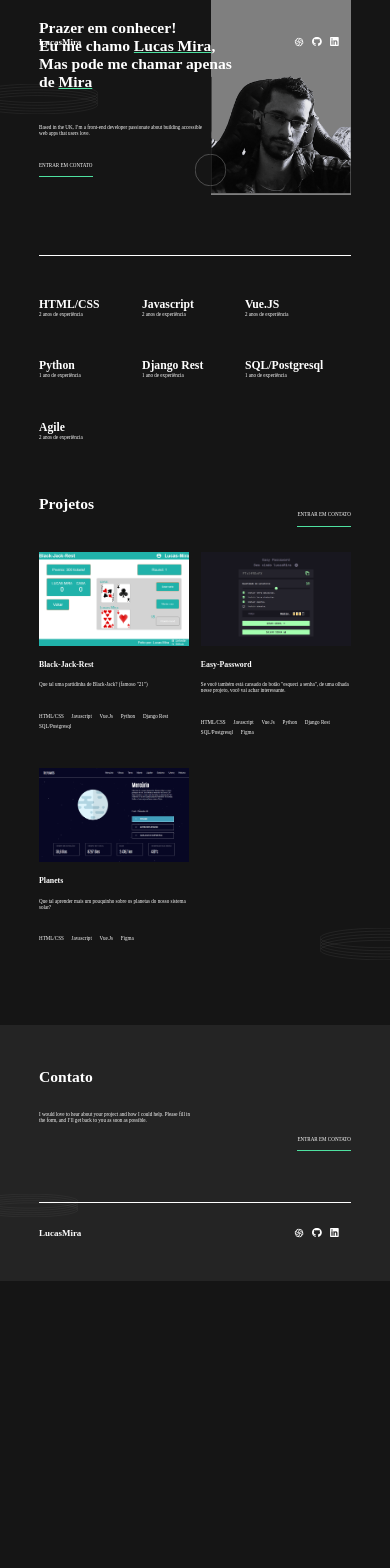
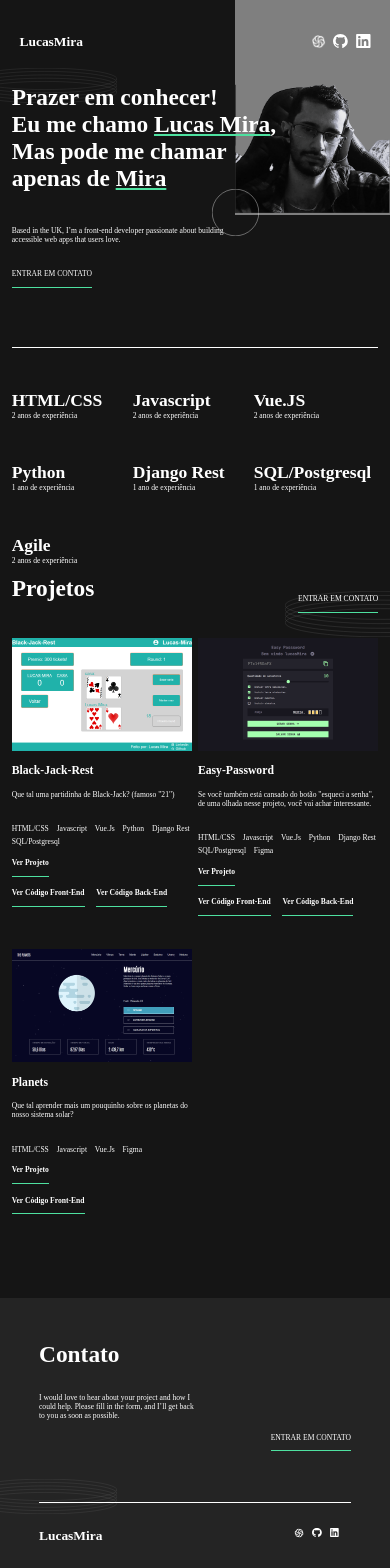
Before and after one commit to miratkd/podeMeChamarDeMira, a Vue app: page / in a window 390 px wide. Shown: the top 1568 px of the page. Before the commit the page ends 1281 px from the top, so only its background shows below. Built offline with nearby package versions, Linux system fonts and the light colour scheme.

Commit message:
tablet 1.0

```diff
--- a/src/App.vue
+++ b/src/App.vue
@@ -85,4 +85,20 @@ p {
   right: 0;
   top: 110vh;
   width: 18em;
-}</style>
+}
+@media screen and (max-width: 850px) {
+  body{
+    font-size: 1.5vw;
+  }
+  .content-container{
+    padding: 0;
+  }
+  .app-circle-img{
+    width: 20em;
+    top: 8vh;
+  }
+  .app-circle-img-2 {
+    top: 70vh;
+  }
+}
+</style>
--- a/src/components/Header.vue
+++ b/src/components/Header.vue
@@ -41,7 +41,16 @@ export default {
     margin-right: 3vw;
 }
 .header-icon{
-    width: 2.5vw;
+    width: 2.5em;
     cursor: pointer;
 }
+@media screen and (max-width: 850px){
+    .header-container{
+        width: 90%;
+        padding: 0 5%
+    }
+    .header-icons-container{
+        margin-right: 0;
+    }
+}
 </style>
--- a/src/components/Introduction.vue
+++ b/src/components/Introduction.vue
@@ -1,9 +1,12 @@
 <template>
     <div class="introduction-container">
         <div class="introduction-text-container">
-            <h1 class="introduction-main-text">Prazer em conhecer! <br> Eu me chamo <b class="introduction-name-detail">Lucas Mira</b>, <br> Mas pode me chamar apenas de <b class="introduction-name-detail">Mira</b></h1>
-            <p class="introduction-description">Based in the UK, I’m a front-end developer passionate about building accessible web apps that users love.</p>
-            <ContactMe class="introduction-contact-class"/>
+            <h1 class="introduction-main-text">Prazer em conhecer! <br> Eu me chamo <b
+                    class="introduction-name-detail">Lucas Mira</b>, <br> Mas pode me chamar apenas de <b
+                    class="introduction-name-detail">Mira</b></h1>
+            <p class="introduction-description">Based in the UK, I’m a front-end developer passionate about building
+                accessible web apps that users love.</p>
+            <ContactMe class="introduction-contact-class" />
         </div>
         <div class="introduction-img-container">
             <img class="introduction-img-oval" src="@/assets/oval.svg" alt="">
@@ -18,49 +21,74 @@
 import ContactMe from './ContactMe.vue';
 export default {
     name: 'IntroductionComponent',
-    components:{
+    components: {
         ContactMe
     }
 }
 </script>
 
 <style scoped>
-.introduction-container{
+.introduction-container {
     display: flex;
-    border-bottom: 1px solid white;
     padding-bottom: 7vh;
 }
-.introduction-text-container{
+
+.introduction-text-container {
     width: 55%;
     display: flex;
     flex-direction: column;
     justify-content: center;
 }
-.introduction-img-container{
+
+.introduction-img-container {
     width: 45%;
     position: relative;
 }
-.introduction-img{
+
+.introduction-img {
     width: 100%;
 }
-.introduction-main-text{
+
+.introduction-main-text {
     width: 120%;
     z-index: 2;
 }
-.introduction-name-detail{
+
+.introduction-name-detail {
     text-decoration: underline;
     text-decoration-color: #4EE1A0;
 }
-.introduction-description{
+
+.introduction-description {
     margin-top: 4vh;
 }
-.introduction-contact-class{
+
+.introduction-contact-class {
     margin-top: 3vh;
 }
-.introduction-img-oval{
+
+.introduction-img-oval {
     position: absolute;
     margin-top: 110%;
     width: 8em;
     margin-left: -11%;
 }
-</style>
+
+@media screen and (max-width: 850px) {
+    .header-container {
+        width: 100%;
+    }
+
+    .introduction-text-container {
+        margin-top: 10vh;
+        padding-left: 3vw;
+        width: 65%;
+    }
+
+    .introduction-img-oval {
+        position: absolute;
+        margin-top: 122%;
+        width: 8em;
+        margin-left: -15%;
+    }
+}</style>
--- a/src/components/ProjectCard.vue
+++ b/src/components/ProjectCard.vue
@@ -13,6 +13,13 @@
         <p class="project-desc">{{project.desc}}</p>
         <div class="project-card-skills-conatiner">
             <p v-for="(skill, idx) in project.skills" :key="idx">{{skill}}</p>
+        </div>
+        <div class="project-mobile-row">
+            <p v-if="project.projectLink" v-on:click="goToLink(project.projectLink)" class="project-card-img-info-text">Ver Projeto</p>
+        </div>
+        <div class="project-mobile-row">
+            <p v-if="project.codeLinkFront" v-on:click="goToLink(project.codeLinkFront)" class="project-card-img-info-text">Ver Código Front-End</p>
+            <p v-if="project.codeLinkBack" v-on:click="goToLink(project.codeLinkBack)" class="project-card-img-info-text">Ver Código Back-End</p>
         </div>
     </div>
 </template>
@@ -31,6 +38,9 @@ export default {
 .project-card-img{
     width: 100%;
     transition: filter 0.3s;
+}
+.project-mobile-row{
+    display: none;
 }
 .project-card-container:hover > .project-card-img{
     filter: brightness(15%)
@@ -73,4 +83,17 @@ export default {
     border-bottom: 0.5vh solid #4EE1A0;
     cursor: pointer;
 }
+@media screen and (max-width: 850px){
+    .project-card-img-info-container{display: none;}
+    .project-card-container:hover > .project-card-img{ filter: unset }
+    .project-card-container:hover > .project-card-img-info-container{ opacity: unset; }
+    .project-mobile-row{
+        display: flex;
+        gap: 2em;
+        margin-top: 2em;
+    }
+    .project-card-img-info-text{
+        border-bottom: 0.2vh solid #4EE1A0;
+    }
+}
 </style>
--- a/src/components/Projects.vue
+++ b/src/components/Projects.vue
@@ -72,4 +72,12 @@ export default {
     grid-template-columns: 1fr 1fr;
     gap: 4vh 3vw;
     margin-top: 3vh;
+}
+@media screen and (max-width: 850px){
+    .projects-container {
+        margin: 0 3vw;
+    }
+    .projects-grid-container{
+        gap: 4vh 1.5vw;
+    }
 }</style>
--- a/src/components/Skills.vue
+++ b/src/components/Skills.vue
@@ -1,5 +1,5 @@
 <template>
-    <div>
+    <div class="skills-container">
         <div class="skills-row">
             <div class="skill-cell">
                 <h3>HTML/CSS</h3>
@@ -49,4 +49,12 @@ export default {
 .skill-cell{
     width: 33%;
 }
+.skills-container{
+    border-top: 1px solid white;
+}
+@media screen and (max-width: 850px){
+    .skills-container{
+        margin: 0 3vw;
+    }
+}
 </style>
```
